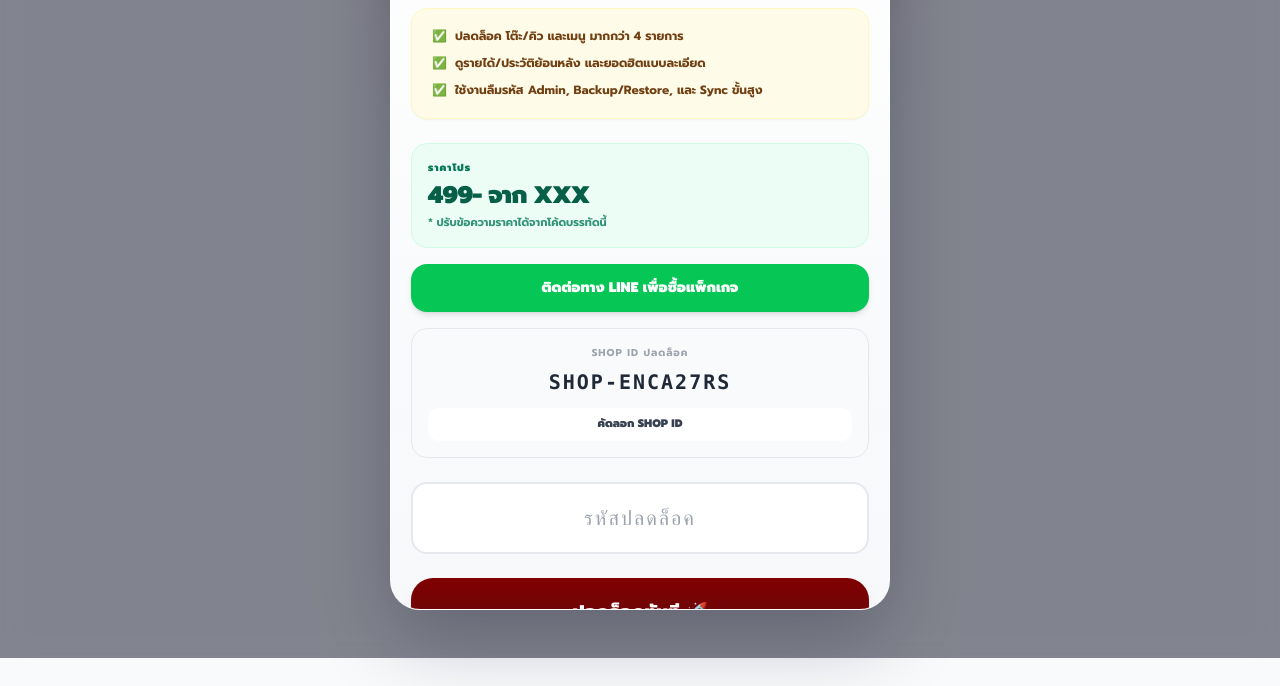
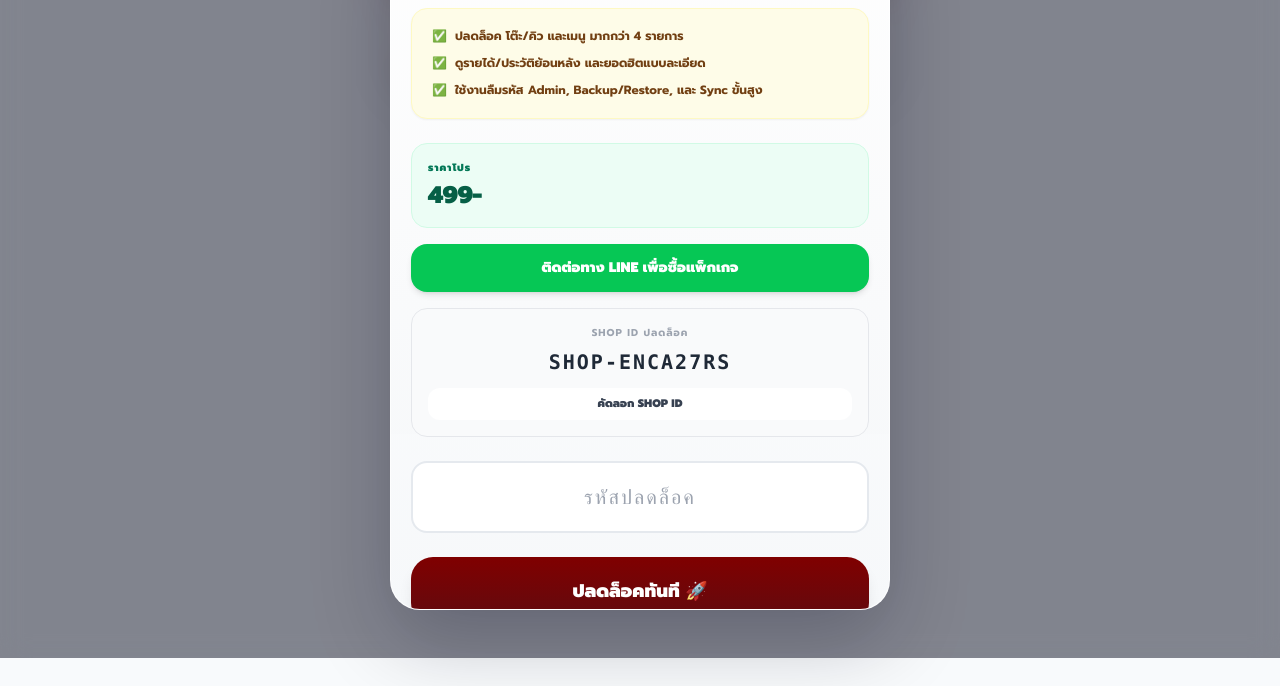
Before and after one commit to kisoga4-commits/AharTamkeng, a plain HTML site: page index.html in a window 1280 px wide. Both pictures are taken after a click on the button "ทดลองใช้งาน". Shown: the part 142-828 px from the top of the page. Drawn offline with nearby package versions, Linux system fonts and the light colour scheme.

Commit message:
Update index.html

```diff
--- a/index.html
+++ b/index.html
@@ -444,8 +444,7 @@
             </div>
             <div class="bg-emerald-50 border border-emerald-100 rounded-2xl p-4 mb-4 text-left">
                 <p class="text-[10px] text-emerald-700 font-black uppercase tracking-widest mb-1">ราคาโปร</p>
-                <p class="text-2xl font-black text-emerald-800 tracking-tight">499- จาก XXX</p>
-                <p class="text-[11px] text-emerald-700/80 font-bold mt-1">* ปรับข้อความราคาได้จากโค้ดบรรทัดนี้</p>
+                <p class="text-2xl font-black text-emerald-800 tracking-tight">499- </p>
             </div>
             <a href="https://line.me/" target="_blank" rel="noopener noreferrer" class="block w-full mb-4 bg-[#06C755] text-white py-3.5 rounded-2xl font-black text-sm shadow-md active:scale-95">ติดต่อทาง LINE เพื่อซื้อแพ็กเกจ</a>
             <div class="text-center p-4 bg-gray-50 rounded-2xl mb-6 border">
```
